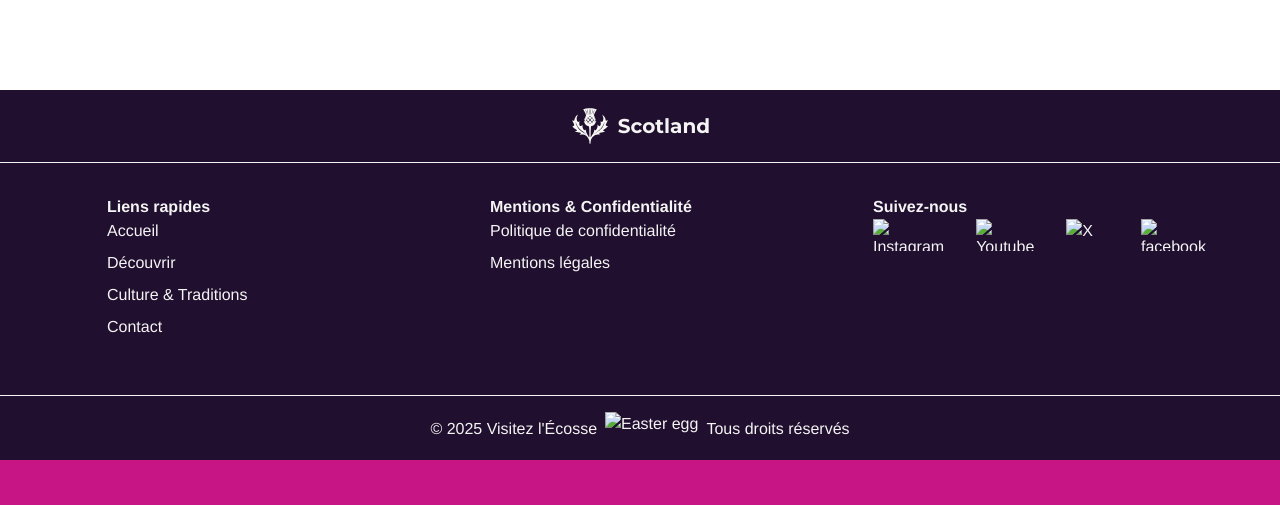
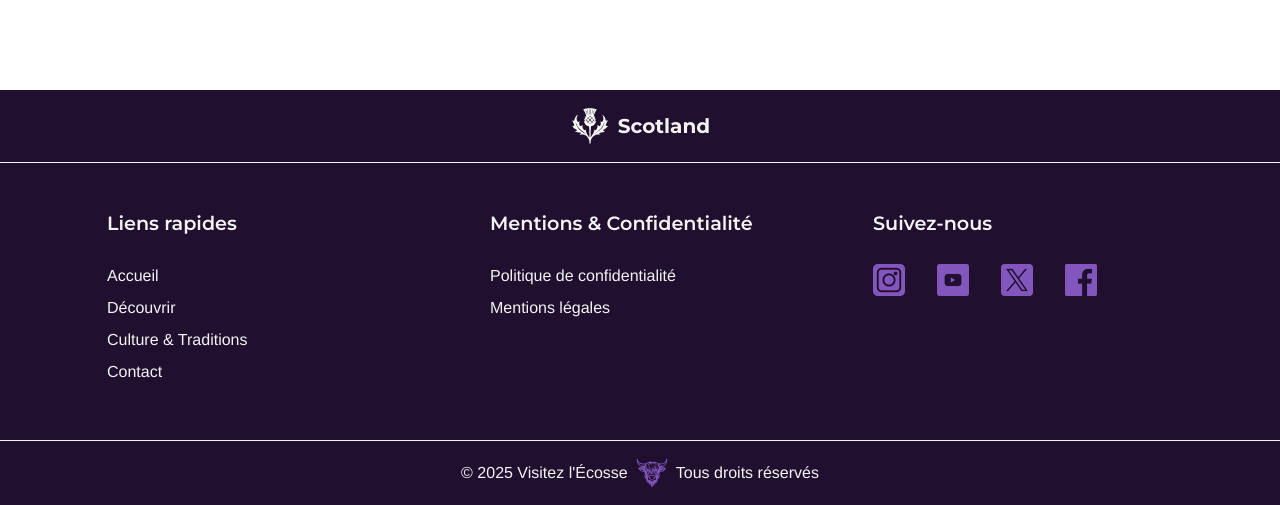
Before and after one commit to CGREGG001/Visit-Scotland, a plain HTML site: page site/index.html in a window 1280 px wide. Shown: the part 3339-3844 px from the top of the page. Before the commit the page ends 3799 px from the top, so only its background shows below. Drawn offline with nearby package versions, Linux system fonts and the light colour scheme; files whose address does not match are found by name.

Commit message:
Fix index.html Ui-icons

```diff
--- a/site/index.html
+++ b/site/index.html
@@ -42,7 +42,7 @@
             <li><a href="contact.html">Contact</a></li>
           </ul>
           <div class="vache"> <!-- pour le mode mobile -->
-            <img src="assets/icons/vache.svg" alt="" aria-hidden="true">
+            <img src="assets/ui-icons/vache.svg" alt="" aria-hidden="true">
           </div>
         </div>
       </div>
@@ -96,7 +96,7 @@
       </div>
 
       <div class="decouverte-img">
-        <img src="assets/images/scotland-6153760_960_720.jpg" alt="vallée de Glencoe">
+        <img src="assets/images/scotland-6153760_960_720.jpg" alt="vallée de Glencoe" loading="lazy">
       </div>
 
     </div>
@@ -105,8 +105,7 @@
     <h2>Écosse : traditions vivantes</h2>
     <div class="culture-container">
       <div class="culture-img">
-        <!--        <img src="assets/screenshots/kilts.jpg" alt="kilt">-->
-        <img src="assets/images/culture.avif" alt="Homme en kilt jouant de la cornemuse">
+        <img src="assets/images/culture.avif" alt="Homme en kilt jouant de la cornemuse" loading="lazy">
       </div>
       <div class="culture-item">
         <p>L'Écosse ouvre les portes d'un monde riche en traditions ancestrales, musique captivante et paysages
@@ -154,7 +153,7 @@
 
       <div class="newsletter-img">
         <img src="https://2f1a7f9478.visitscotland.net/webfiles/1742308271036/assets/images/illustrations/newsletter.svg?size=md"
-             alt="illustration newsletter">
+             alt="illustration newsletter" loading="lazy">
       </div>
     </div>
   </section>
@@ -169,7 +168,7 @@
   <!--  L'élément <footer> possède souvent différents liens, il n'a pour autant pas besoin d'être dans un élément <nav></nav>> cfr https://developer.mozilla.org/fr/docs/Web/HTML/Element/nav -->
   <div class="footer-container">
     <div class="footer-menu">
-      <h4>Liens rapides</h4>
+      <h2>Liens rapides</h2>
       <ul>
         <li><a href="#">Accueil</a></li>
         <li><a href="decouverte.html">Découvrir</a></li>
@@ -179,7 +178,7 @@
     </div>
 
     <div class="footer-legal">
-      <h4>Mentions & Confidentialité</h4>
+      <h2>Mentions & Confidentialité</h2>
       <ul>
         <li><a href="confidentialite.html">Politique de confidentialité</a></li>
         <li><a href="legales.html">Mentions légales</a></li>
@@ -187,27 +186,27 @@
     </div>
 
     <div class="footer-follow">
-      <h4>Suivez-nous</h4>
+      <h2>Suivez-nous</h2>
       <div class="social">
         <ul>
           <li>
             <a href="https://www.instagram.com/visitscotland/" target="_blank">
-              <img src="assets/icons/instagram.png" alt="Instagram">
+              <img src="assets/ui-icons/instagram.png" alt="Instagram">
             </a>
           </li>
           <li>
             <a href="https://www.youtube.com/@visitscotland" target="_blank">
-              <img src="assets/icons/youtube.png" alt="Youtube">
+              <img src="assets/ui-icons/youtube.png" alt="Youtube">
             </a>
           </li>
           <li>
             <a href="https://x.com/VisitScotland" target="_blank">
-              <img src="assets/icons/twitter.png" alt="X ex-twitter">
+              <img src="assets/ui-icons/twitter.png" alt="X ex-twitter">
             </a>
           </li>
           <li>
             <a href="https://www.facebook.com/visitscotland" target="_blank">
-              <img src="assets/icons/facebook.png" alt="facebook">
+              <img src="assets/ui-icons/facebook.png" alt="facebook">
             </a>
           </li>
         </ul>
@@ -217,7 +216,7 @@
 
   <div class="copyright">
     <p>&copy; 2025 Visitez l'Écosse</p>
-    <img src="assets/icons/vache.svg" alt="Easter egg">
+    <img src="assets/ui-icons/vache.svg" alt="">
     <p>Tous droits réservés</p>
   </div>
 </footer>
```
Also changed, not shown: site/decouverte.html (+16 -16 lines).
